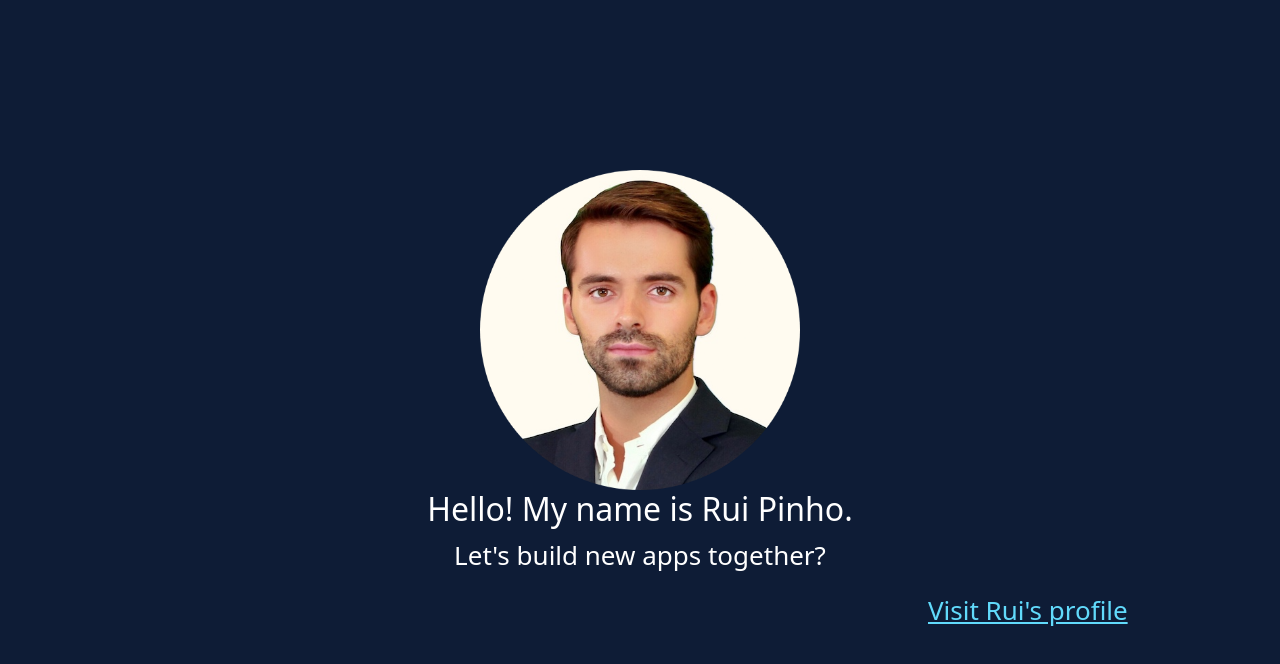
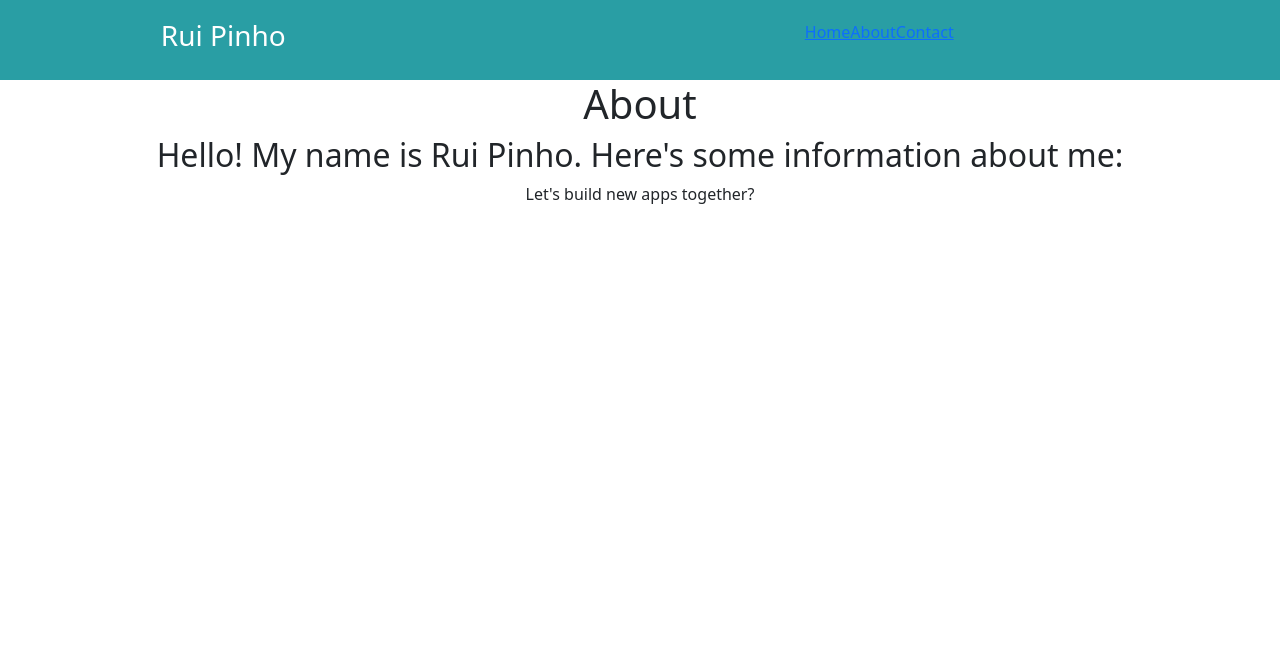
Before and after one commit to ruimpinho/ruimpinho.github.io, a React (Create React App) app: page /about in a window 1280 px wide. Shown: the top 664 px of the page. Built offline with nearby package versions, Linux system fonts and the light colour scheme.

Commit message:
Routing - Home, About, Contacts
First version of website using routing for various webpages.

```diff
--- a/package.json
+++ b/package.json
@@ -8,6 +8,7 @@
     "@testing-library/user-event": "^12.8.3",
     "react": "^17.0.2",
     "react-dom": "^17.0.2",
+    "react-router-dom": "^5.3.0",
     "react-scripts": "4.0.3",
     "web-vitals": "^1.1.2"
   },
--- /dev/null
+++ b/src/About.js
@@ -0,0 +1,16 @@
+import React from 'react';
+import './App.css';
+
+function About() {
+  return (
+    <div>
+        <h1>About</h1>
+        <h2>
+          Hello! My name is Rui Pinho. Here's some information about me:
+        </h2>
+        <p>Let's build new apps together?</p>
+    </div>
+  );
+}
+
+export default About;
--- a/src/App.css
+++ b/src/App.css
@@ -2,7 +2,28 @@
   text-align: center;
 }
 
-.App-logo {
+
+nav {
+  display: flex;
+  justify-content: space-around;
+  align-items: center;
+  min-height: 10vh;
+  background: #299ea4;
+  color: white;
+}
+
+.nav-links {
+  width: 40%;
+  display: flex;
+  justify-content: center;
+  align-items: center;
+  list-style: none;
+}
+
+
+
+
+/*.App-logo {
   height: 40vmin;
   pointer-events: none;
 }
@@ -13,7 +34,7 @@
   }
 }
 
-.App-header {
+nav {
   background-color: #0e1c36;
   min-height: 100vh;
   display: flex;
@@ -28,18 +49,4 @@
   color: #61dafb;
   animation: App-link-spin infinite 5s linear;
 
-}
-
-@keyframes App-link-spin {
-  from {
-    /*transform: rotate(0deg);
-    transform: scaleX(-1);*/
-    transform: translateX(60vmin);
-
-  }
-  to {
-    /*transform: rotate(360deg);
-    transform: scaleX(1);*/
-    transform: translateX(-60vmin);
-  }
-}
+}*/
--- a/src/App.js
+++ b/src/App.js
@@ -1,26 +1,36 @@
-//import logo from './logo.svg';
-//import logo from './RPwheel.png';
+import React from 'react';
+import './App.css';
+import Nav from './Nav';
+import About from './About';
+import Contact from './Contact';
 import logo from './logo512.png';
+
+import {BrowserRouter as Router, Switch, Route} from 'react-router-dom'; //Routing
 
 import './App.css';
 
 function App() {
   return (
-    <div className="App">
-      <header className="App-header">
-        <img src={logo} className="App-logo" alt="logo" />
-        <h2>
-          Hello! My name is Rui Pinho.
-        </h2>
-        <p>
-          Let's build new apps together?
-        </p>
-        <a className="App-link" href="https://www.linkedin.com/in/rmapinho/" target="_blank" rel="noopener noreferrer">
-          Visit Rui's profile
-        </a>
-      </header>
-    </div>
-  );
+    <Router>
+      <div className="App">
+        <Nav />
+        <Switch>
+        <Route path="/" exact component={Home}/>
+        <Route path="/about" component={About} />
+        <Route path="/contact" component={Contact} />
+        </Switch>
+        </div>
+      </Router>
+     );
 }
 
+const Home= () => (
+  <div>
+    <h1>Online CV</h1>
+    <img src={logo} className="App-logo" alt="logo" />
+    <h2> Hello! I'm Rui.</h2>
+    <p>Welcome to my online CV. This webpage was built using React components. <br /> Feel free to navigate the navbar and switch the night mode on/off.</p>
+  </div>
+)
+
 export default App;
--- /dev/null
+++ b/src/Contact.js
@@ -0,0 +1,17 @@
+import React from 'react';
+import './App.css';
+
+
+function Contact() {
+  return (
+    <div>
+        <h1>Contact</h1>
+        <h2>Here's how you can contact me:</h2>
+        <a href="https://www.linkedin.com/in/rmapinho/" target="_blank" rel="noopener noreferrer">
+          Visit Rui's profile
+        </a>
+    </div>
+  );
+}
+
+export default Contact;
--- /dev/null
+++ b/src/Nav.js
@@ -0,0 +1,24 @@
+import React from 'react';
+import './App.css';
+import {Link} from 'react-router-dom';
+
+function Nav() {
+  return (
+    <nav>
+        <h3>Rui Pinho</h3>
+        <ul className="nav-links">
+            <Link to='/'>
+            <li>Home</li>
+            </Link>
+            <Link to='/about'>
+            <li>About</li>
+            </Link>
+            <Link to='/contact'>
+            <li>Contact</li>
+            </Link>
+        </ul>
+    </nav>
+  );
+}
+
+export default Nav;
```
Also changed, not shown: 1 other file (tests, documents, lock files or other folders).
